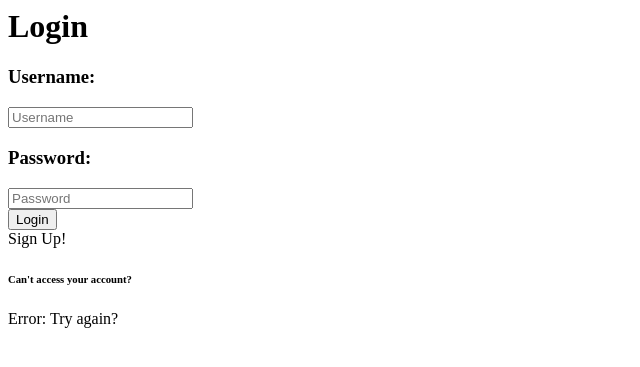
After one commit to tobg-plateforme/tobg-plateforme, a PHP site: page /web/vues/v_connexion.php in a window 1280 px wide. The commit adds this page. Shown: the top 367 px of the page, without its empty margins (0-640 px from the left). Run offline with PHP 8.4, Linux system fonts and the light colour scheme.

Commit message:
Mise en Place de la structure du projet

```diff
--- /dev/null
+++ b/web/vues/v_connexion.php
@@ -0,0 +1,22 @@
+<?php
+?>
+<div class="login">
+  <div class="login-header">
+    <h1>Login</h1>
+  </div>
+  <div class="login-form">
+    <h3>Username:</h3>
+    <input type="text" placeholder="Username"/><br>
+    <h3>Password:</h3>
+    <input type="password" placeholder="Password"/>
+    <br>
+    <input type="button" value="Login" class="login-button"/>
+    <br>
+    <a class="sign-up">Sign Up!</a>
+    <br>
+    <h6 class="no-access">Can't access your account?</h6>
+  </div>
+</div>
+<div class="error-page">
+  <div class="try-again">Error: Try again?</div>
+</div>
```
Also changed, not shown: index.php (+20 -0 lines), modele/Connexion.php (added, +64 -0 lines), modele/Publication.php (added, +16 -0 lines), modele/User.php (added, +16 -0 lines).
